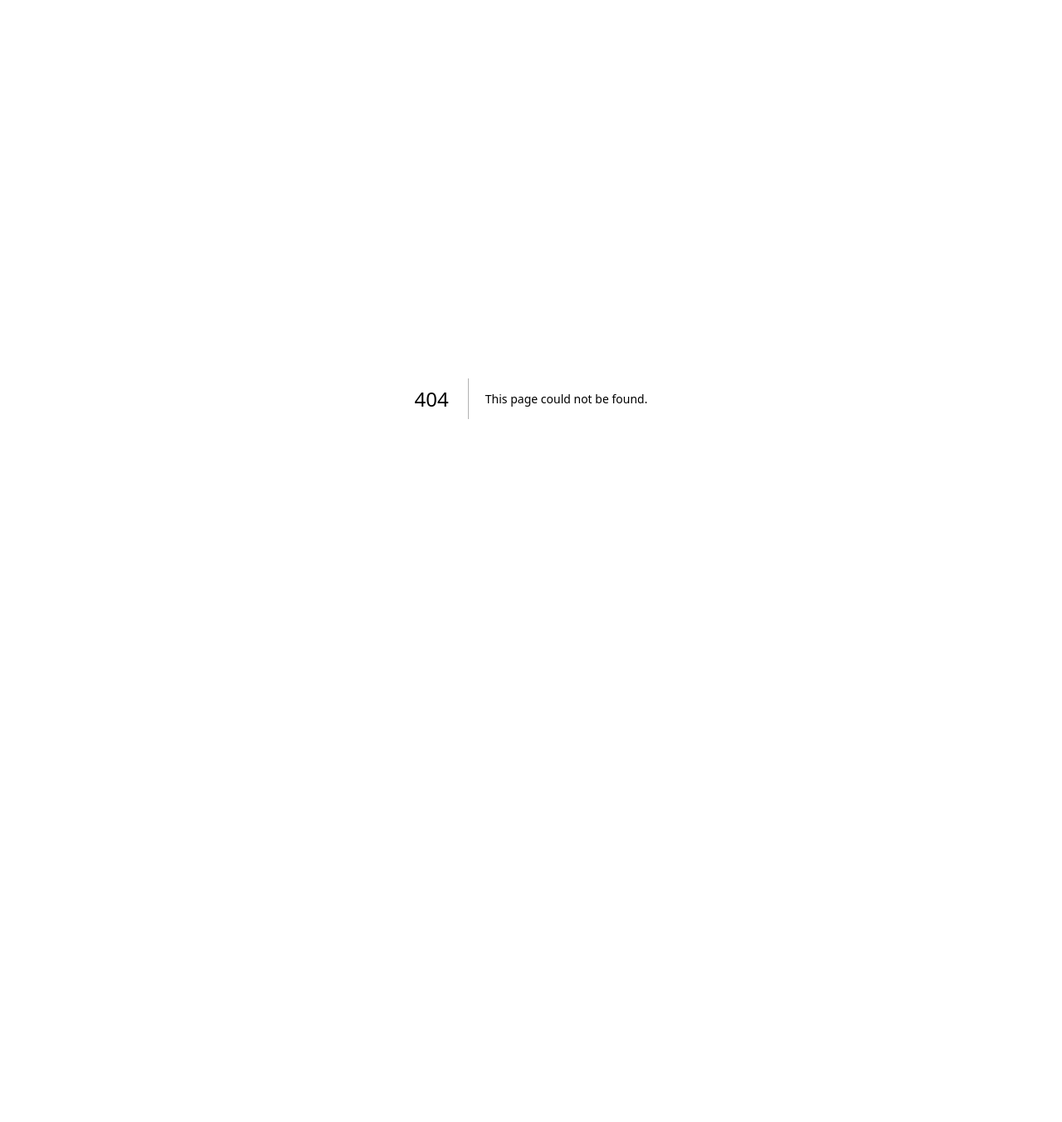
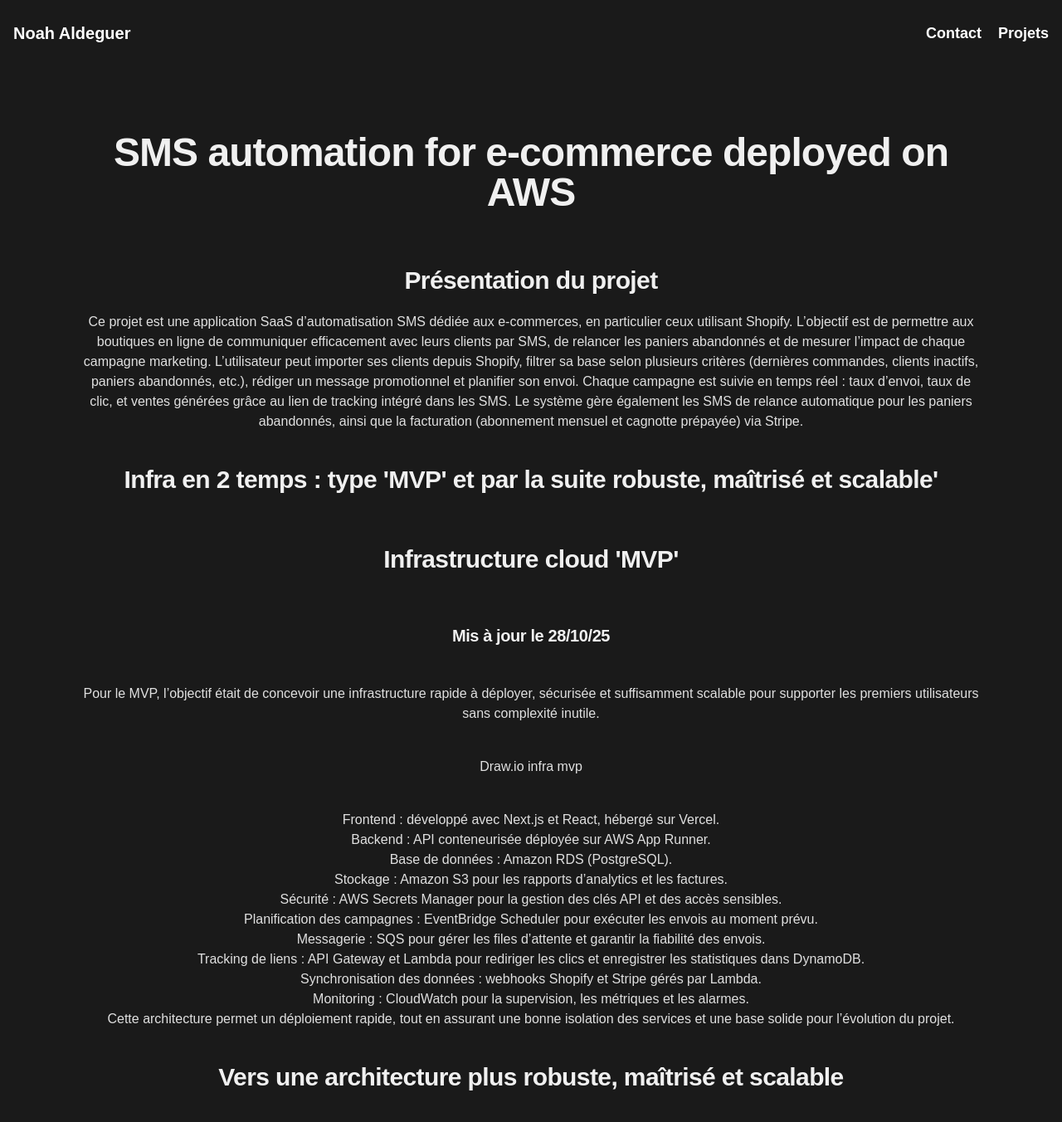
Before and after one commit to Noahalpro/portfoliodeux, a Next.js app: page /awsprojet in a window 1280 px wide. Before the commit this address had no page. Shown: the top 1352 px of the page at 83% size. Before the commit the page ends 880 px from the top, so only its background shows below. Built offline with nearby package versions, Linux system fonts and the light colour scheme.

Commit message:
mise à jour des projets

```diff
--- a/app/Projets/page.tsx
+++ b/app/Projets/page.tsx
@@ -19,21 +19,12 @@ type Project = {
 const projectData: Project[] = [
   {
     id: 1,
-    title: 'Site E-commerce Front-end',
+    title: 'Conception et déploiement complet d’une application d’envoi de SMS marketing hébergée sur le cloud AWS',
     description:
-      "Développement du front-end complet d’une plateforme e-commerce moderne, ergonomique et responsive, construite avec React, Next.js et Tailwind CSS. L’interface utilisateur a été pensée pour offrir une expérience fluide, rapide et optimisée sur tous types d’écrans. Le projet intègre des pages produits dynamiques, des fiches détaillées, un système de panier interactif, des filtres de navigation ainsi qu’un design soigné et personnalisé. Stack technique : React.js avec Next.js pour le rendu côté serveur (SSR) et le routage performant, Tailwind CSS pour le style utilitaire et responsive, gestion d’état local pour le panier, composants modulaires et réutilisables, et bonnes pratiques de performance web (Lazy Loading, structure SEO-friendly). Ce projet met en pratique les standards actuels du développement front-end moderne tout en posant une base évolutive pour une application e-commerce complète.",
+      "Voyons ensemble comment en 2 temps mettre sur le marché cette solution SAAS déployé sur le Cloud AWS",
     image: '/ImageTamp.png',
-    link: 'https://tampp.vercel.app/',
+    link: '/awsprojet',
     linkgit: 'https://github.com/Noahalpro/tampp',
-  },
-  {
-    id: 2,
-    title: 'Mon Vieux Grimoire',
-    description:
-      "Développement complet du back-end d’une application web intuitive permettant aux utilisateurs de mettre en ligne des livres, de les noter et de consulter les avis. Authentification sécurisée, gestion des utilisateurs, et système de notation multi-utilisateur. Fonctionnalités principales : ajout de livres avec titre, auteur, image et description ; notation de 0 à 5 étoiles ; consultation de la moyenne des notes ; création de compte et connexion via JWT. Stack technique : Node.js avec Express pour le serveur, MongoDB et Mongoose pour la base de données, middleware personnalisés pour la sécurité (auth, JWT, bcrypt). Architecture en MVC claire, validation des entrées, gestion des erreurs, et API REST sécurisée, prête à l’intégration front-end. Ce projet met en œuvre les bonnes pratiques du back-end moderne et démontre la capacité à sécuriser et structurer une application web en profondeur.",
-    image: '/monvieuxgrimmoir.png',
-    link: 'https://mon-projet-backend-lyi9bkyof-noahalpros-projects.vercel.app/',
-    linkgit: 'https://github.com/Noahalpro/mon-projet-backend',
   },
 ];
 
@@ -155,7 +146,7 @@ const Projets: React.FC = () => {
   return (
     <section id="projets" className="bg-[#1a1a1a] text-[#e0e0e0] py-20 px-4 font-inter overflow-hidden">
       <div className="max-w-6xl mx-auto text-center px-4 md:px-6 lg:px-8">
-        <h2 className="text-4xl md:text-5xl font-bold text-[#f0f0f0] mb-16 tracking-[-0.02em]">Mes Projets Récents</h2>
+        <h2 className="text-4xl md:text-5xl font-bold text-[#f0f0f0] mb-16 tracking-[-0.02em]">Mon projet récent</h2>
         <div className="grid grid-cols-1 md:grid-cols-2 lg:grid-cols-3 gap-10 justify-center items-stretch">
           {projectData.map((project, index) => (
             <div
@@ -187,12 +178,12 @@ const Projets: React.FC = () => {
 
               {/* --- CORRECTED LINK USAGE --- */}
               {/* Wrap an <a> tag directly inside Link, then apply styles to <a> */}
-              <Link href={project.linkgit} className="inline-block bg-[#4a4a4a] text-[#f0f0f0] py-3 px-6 rounded-lg text-base font-semibold transition-colors duration-300 ease-out border-none cursor-pointer relative z-10 hover:bg-[#6a6a6a] hover:translate-y-[-2px] my-6">
+              {/*<Link href={project.linkgit} className="inline-block bg-[#4a4a4a] text-[#f0f0f0] py-3 px-6 rounded-lg text-base font-semibold transition-colors duration-300 ease-out border-none cursor-pointer relative z-10 hover:bg-[#6a6a6a] hover:translate-y-[-2px] my-6">
                 Voir le code source du projet
-              </Link>
+              </Link>*/}
 
               <Link href={project.link} className="inline-block bg-[#4a4a4a] text-[#f0f0f0] py-3 px-6 rounded-lg text-base font-semibold transition-colors duration-300 ease-out border-none cursor-pointer relative z-10 hover:bg-[#6a6a6a] hover:translate-y-[-2px]">
-                Voir le projet en ligne
+                Voir les détails de conception du projet
               </Link>
             </div>
           ))}
--- /dev/null
+++ b/app/awsprojet/page.tsx
@@ -0,0 +1,88 @@
+'use client';
+
+const Projetaws= ()=> {
+
+
+  return (
+
+    <section id="projets" className="bg-[#1a1a1a] text-[#e0e0e0] py-20 px-4 font-inter overflow-hidden">
+      <div className="max-w-6xl mx-auto text-center px-4 md:px-6 lg:px-8">
+        <h2 className="text-4xl md:text-5xl font-bold text-[#f0f0f0] mb-16 tracking-[-0.02em]">SMS automation for e-commerce deployed on AWS</h2>
+        <h2 className="text-4xl md:text-3xl font-bold text-[#f0f0f0] mb-5 tracking-[-0.02em] ">Présentation du projet</h2>
+        <div className="grid grid-cols-1 md:grid-cols-2 lg:grid-cols-1 gap-10 justify-center items-stretch">
+          <p>Ce projet est une application SaaS d’automatisation SMS dédiée aux e-commerces, en particulier ceux utilisant Shopify.
+L’objectif est de permettre aux boutiques en ligne de communiquer efficacement avec leurs clients par SMS, de relancer les paniers abandonnés et de mesurer l’impact de chaque campagne marketing.
+
+L’utilisateur peut importer ses clients depuis Shopify, filtrer sa base selon plusieurs critères (dernières commandes, clients inactifs, paniers abandonnés, etc.), rédiger un message promotionnel et planifier son envoi.
+Chaque campagne est suivie en temps réel : taux d’envoi, taux de clic, et ventes générées grâce au lien de tracking intégré dans les SMS.
+Le système gère également les SMS de relance automatique pour les paniers abandonnés, ainsi que la facturation (abonnement mensuel et cagnotte prépayée) via Stripe.</p>
+
+        <h2 className="text-4xl md:text-3xl font-bold text-[#f0f0f0] mb-5 tracking-[-0.02em] ">Infra en 2 temps : type 'MVP' et par la suite  robuste, maîtrisé et scalable'</h2>
+        <h2 className="text-4xl md:text-3xl font-bold text-[#f0f0f0] mb-5 tracking-[-0.02em] ">Infrastructure cloud 'MVP'</h2>
+        <h2 className="text-xl md:text-xl font-bold text-[#f0f0f0] mb-1 tracking-[-0.02em] ">Mis à jour le 28/10/25</h2>
+        <p>Pour le MVP, l’objectif était de concevoir une infrastructure rapide à déployer, sécurisée et suffisamment scalable pour supporter les premiers utilisateurs sans complexité inutile.
+        </p>
+        <p>Draw.io infra mvp</p>
+        <ul>
+          <li>Frontend : développé avec Next.js et React, hébergé sur Vercel.</li>
+          <li>
+Backend : API conteneurisée déployée sur AWS App Runner.</li>
+          <li>
+Base de données : Amazon RDS (PostgreSQL).</li>
+          <li>
+
+Stockage : Amazon S3 pour les rapports d’analytics et les factures.</li>
+          <li>
+Sécurité : AWS Secrets Manager pour la gestion des clés API et des accès sensibles.</li>
+          <li>
+
+Planification des campagnes : EventBridge Scheduler pour exécuter les envois au moment prévu.</li>
+        <li>
+
+Messagerie : SQS pour gérer les files d’attente et garantir la fiabilité des envois.</li>
+          <li>
+Tracking de liens : API Gateway et Lambda pour rediriger les clics et enregistrer les statistiques dans DynamoDB.
+</li>
+          <li>
+Synchronisation des données : webhooks Shopify et Stripe gérés par Lambda.</li>
+          <li>
+
+Monitoring : CloudWatch pour la supervision, les métriques et les alarmes.</li>
+          <li>
+
+Cette architecture permet un déploiement rapide, tout en assurant une bonne isolation des services et une base solide pour l’évolution du projet.</li>
+        </ul>
+
+        <h2 className="text-4xl md:text-3xl font-bold text-[#f0f0f0] mb-5 tracking-[-0.02em] ">Vers une architecture plus robuste, maîtrisé et scalable</h2>
+        <p>Après validation du MVP, le projet est pensé pour évoluer vers une infrastructure plus complète, capable de monter en charge et de renforcer la sécurité à chaque niveau.
+
+L’idée est de migrer progressivement vers une architecture basée sur ECS Fargate, avec autoscaling automatique selon la charge, réseau privé via VPC, et Aurora Serverless v2 pour la base de données.
+L’ajout de Redis (ElastiCache) permettra d’optimiser les performances, CloudFront servira de CDN pour accélérer le tracking des liens, et des services comme WAF, GuardDuty et Security Hub viendront renforcer la protection applicative.
+Les workflows complexes, comme la relance automatisée des paniers abandonnés, seront gérés avec AWS Step Functions, tandis qu’Athena et QuickSight permettront une analyse avancée des performances marketing.
+
+Du coup on aura une application plus résiliente, plus sécurisée et économiquement optimisée.</p>
+
+        <p>draw.io archi</p>
+         <h2 className="text-4xl md:text-3xl font-bold text-[#f0f0f0] mb-5 tracking-[-0.02em] ">Évolutions futures</h2>
+
+
+        <ul>
+          <li>
+
+Support d’autres plateformes e-commerce (WooCommerce, Prestashop).
+          </li>
+          <li>
+Implémentation d’un moteur de recommandation IA inteligent entrainé sur les données des conversions en fonction du temps et du type de client pour optimiser les heures d’envoi.
+          </li>
+        </ul>
+        </div>
+      </div>
+      <div>
+        <p>vidéo de retour, problème rencontré etc... Dire que j'ai passé en même la formation aws solution architect pour m'impreigner et passe à l'action sur la majeur partie des services aws etc...</p>
+      </div>
+    </section>
+
+  );
+}
+
+export default Projetaws;
--- a/composants/Header.tsx
+++ b/composants/Header.tsx
@@ -38,13 +38,14 @@ export function Header() {
 
   const isContactPage = pathname === '/contact'; // Condition pour le style du header
   const isProjetPage = pathname === '/Projets'; // Condition pour le style du header
+  const isAwsProjetPage = pathname === '/awsprojet'; // Condition pour le style du header
 
   const [isOpen, setIsOpen] = useState(false);
   const toggleMenu = () => setIsOpen(!isOpen);
 
 
   return (
-    <nav className={`relative z-20 max-w-full mx-auto h-20 flex flex-row justify-between items-center px-4 ${isContactPage || isProjetPage ? 'bg-[#1a1a1a]' : ''} transition-colors duration-300`}>
+    <nav className={`relative z-20 max-w-full mx-auto h-20 flex flex-row justify-between items-center px-4 ${isContactPage || isProjetPage || isAwsProjetPage? 'bg-[#1a1a1a]' : ''} transition-colors duration-300`}>
         <div className="">
         <Link href="/" className="text-white font-bold text-xl hover:text-purple-400 transition-colors">
           Noah Aldeguer
--- a/composants/experiences.tsx
+++ b/composants/experiences.tsx
@@ -18,6 +18,18 @@ function Experiences () {
                 <h3 className="text-gray-400">- 2025 -</h3>
                 </div>
                 <p>Je suis formé à créer des sites et applications web modernes, aussi bien côté client (front-end) que serveur (back-end). Je maîtrise HTML5, CSS3 et JavaScript pour construire des interfaces dynamiques avec React.js. Je développe également des API avec Node.js et Express, et je gère les données via MongoDB. Grâce à des projets concrets, j’ai appris à concevoir des applications complètes et à les déployer, tout en construisant un portfolio professionnel.</p>
+            </li>
+            <li className="lg:flex items-center border-3 bg-[#282828] border-[#4a4a4a] py-5 px-5 rounded-xl">
+                <div>
+
+                <h2 className="font-bold text-2xl ">Certified Solutions Architect – Associate</h2>
+
+                <Image src="/logoaws.png" alt="aws" width={200} height={200} className="w-[90px] h-auto object-contain mx-auto"/>
+                <h3 className="text-gray-400">- 2025 -</h3>
+                </div>
+                <p>J'ai acquis les compétences pour concevoir et déployer des architectures Cloud résilientes, sécurisées et optimisées en coûts.
+
+Mon expertise se concentre sur les services fondamentaux d'AWS tels que EC2, Lambda, VPC, S3, RDS, IAM, et les pratiques DevOps avec CloudFormation et Auto Scaling. Je sais transformer les exigences fonctionnelles en solutions Cloud évolutives et efficaces.</p>
             </li>
             <li>
                 <h2 className="font-bold text-2xl mb-10">Stack Maîtrisée :</h2></li>
@@ -68,6 +80,7 @@ Permet de styliser les pages : mise en page, couleurs, animations, responsive de
                 <div className="flex flex-col justify-center items-center gap-8">
 
                 <Image src="/jsmongo.png" alt="html5" width={200} height={200} className="w-[200px] "/>
+                <Image src="/logoaws.png" alt="html5" width={200} height={200} className="w-[100px] "/>
 
                 <h3 className="text-gray-400">Back-end</h3>
 
@@ -77,6 +90,9 @@ Framework minimaliste pour Node.js. Il facilite la création d’API REST, la ge
 
                     <br /><span className="font-bold">MongoDB: </span>
                     Base de données NoSQL, orientée documents. Idéale pour stocker des objets JavaScript (JSON) de façon flexible et scalable.
+
+                    <br /><span className="font-bold">AWS: </span>
+                    j'utilise EC2 pour le calcul virtuel et Lambda pour le Serverless. Je sécurise et isole les ressources avec VPC (réseau) et IAM (gestion des accès). Pour le stockage, je choisis entre S3 et RDS pour les bases de données. Enfin, j'assure l'évolutivité avec Auto Scaling et automatise tout le déploiement d'infrastructure grâce à CloudFormation.
 </p>
 
                 </div>
--- a/composants/projets.jsx
+++ b/composants/projets.jsx
@@ -8,17 +8,10 @@ import Link from 'next/link';
 const projectData = [
   {
     id: 1,
-    title: 'Site E-commerce Front-end',
-    description: 'Développement du front-end d’une plateforme e-commerce moderne avec React, Next.js et Tailwind CSS, offrant une interface fluide et intuitive.',
-    image: '/ImageTamp.png',
+    title: 'Application d’automatisation SMS hébergé sur AWS',
+    description: 'Conception et déploiement complet d’une application d’envoi de SMS marketing hébergée sur le cloud AWS',
+    image: '/miniature_projet_aws.png',
     link: 'https://tampp.vercel.app/',
-  },
-  {
-    id: 2,
-    title: 'Mon Vieux Grimmoire',
-    description: 'Développement du back-end d\'une application web intuitive pour mettre en ligne, noter et voir des livres ainsi que leur note.',
-    image: '/monvieuxgrimmoir.png',
-    link: 'https://mon-projet-backend-lyi9bkyof-noahalpros-projects.vercel.app/',
   },
 ];
 
@@ -134,7 +127,7 @@ const Projets = () => {
   return (
     <section id="projets" className="bg-[#1a1a1a] text-[#e0e0e0] py-20 px-4 font-inter overflow-hidden">
       <div className="max-w-6xl mx-auto text-center px-4 md:px-6 lg:px-8">
-        <h2 className="text-4xl md:text-5xl font-bold text-[#f0f0f0] mb-16 tracking-[-0.02em]">Mes Projets Récents</h2>
+        <h2 className="text-4xl md:text-5xl font-bold text-[#f0f0f0] mb-16 tracking-[-0.02em]">Mon Projet récent</h2>
         <div className="grid grid-cols-1 md:grid-cols-2 lg:grid-cols-3 gap-10 justify-center items-stretch">
           {projectData.map((project, index) => (
             <div
```
Also changed, not shown: public/logoaws.png (added), public/miniature_projet_aws.png (added).
